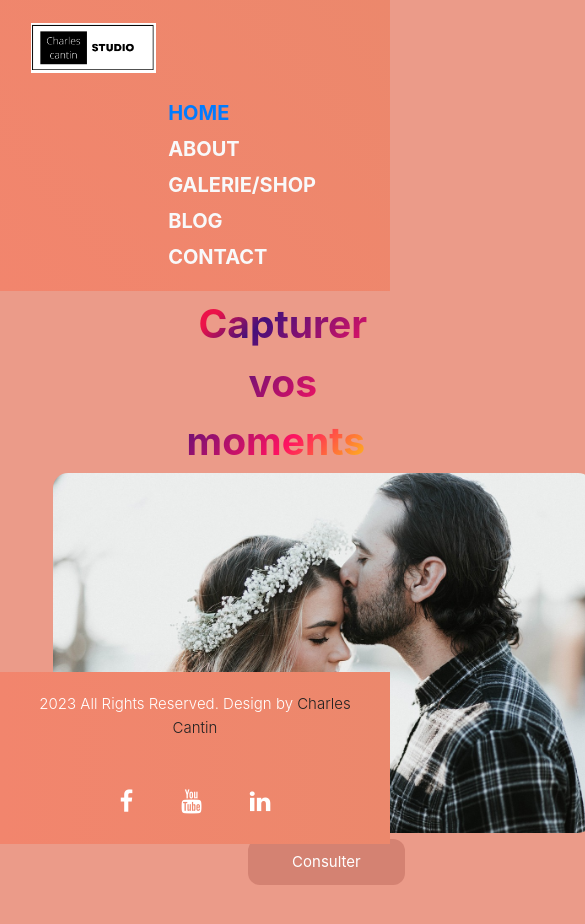
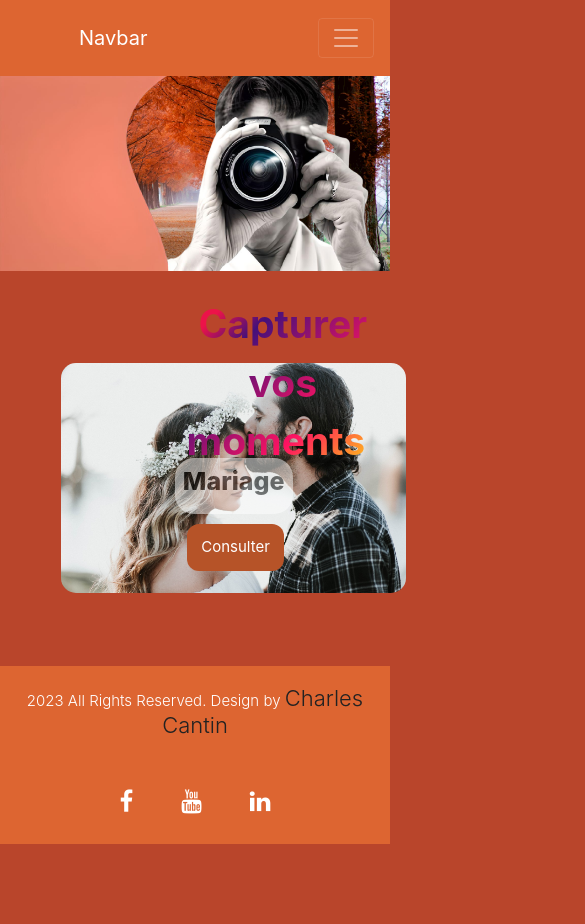
Before and after one commit to RACHID63/porte-folio1, a plain HTML site: page index.html in a window 390 px wide. Shown: the top 924 px of the page, 585 px wide, since content can reach past the window. After the commit the page ends 901 px from the top, so only its background shows below. Drawn offline with nearby package versions, Linux system fonts and the light colour scheme.

Commit message:
responsive réglage slider

```diff
--- a/Asset/layout/navbar.html
+++ b/Asset/layout/navbar.html
@@ -1,19 +1,16 @@
-
-
-
-        <nav id="navbar" class="navbar navbar-expand-lg navbar fixed-top">
-            <a class="navbar-brand ms-5" href="index.html"><img id="brand" src="/Asset/images/icones/logo.png"></a>
+<nav id="navbar" class="container-fluid navbar navbar-expand-lg navbar-dark ">
+    <a class="navbar-brand ml-5" href="Asset/images/icones/logo.png">Navbar</a>
     <button class="navbar-toggler" type="button" data-toggle="collapse" data-target="#navbarSupportedContent"
         aria-controls="navbarSupportedContent" aria-expanded="false" aria-label="Toggle navigation">
         <span class="navbar-toggler-icon"></span>
     </button>
-            <div class="collapse navbar-collapse d-flex justify-content-center " id="navbarSupportedContent">
+    <div class="collapse navbar-collapse " id="navbarSupportedContent">
         <ul class="navbar-nav ml-auto mr-5">
             <li class="nav-item active">
-                        <a class="font-weight-bold nav-link text-primary " href="index.html">Home</a>
+                <a class="font-weight-bold nav-link text-primary" href="index.html">Home</a>
             </li>
             <li class="nav-item">
-                        <a class="font-weight-bold   nav-link text-light text-light" href="about.html">About</a>
+                <a class="font-weight-bold nav-link text-light text-light" href="about.html">About</a>
             </li>
             <li class="nav-item">
                 <a class="font-weight-bold nav-link text-light" href="galerie.html">Galerie/shop</a>
@@ -26,6 +23,11 @@
                 <a class="font-weight-bold nav-link text-light" href="contact.html">Contact</a>
             </li>
         </ul>
-
+        <form class="form-inline my-2 my-lg-0 mr-5">
+            <input class="form-control mr-sm-2" type="search" placeholder="Search" aria-label="Search" />
+            <button class="btn btn-outline-success my-2 my-sm-0" type="submit">
+                Search
+            </button>
+        </form>
     </div>
 </nav>
--- a/Asset/persocss/animeEffet.css
+++ b/Asset/persocss/animeEffet.css
@@ -23,28 +23,27 @@
   .btn {
     animation: blink 2s infinite;
   }
+  /* flash lumineux buton galerie */
+
+  /* Mouvement galerie */
+
+  @keyframes moveLeft {
+    0% {
+      left:48vw;
+    }
+    100% {
+      left: 500px;
+    }
+  }
+
+   .flasPhoto, .carousel-control {
+    position: relative;
+    animation: moveLeft 2s linear; /* Durée et type d'animation */
+  }
+
+  /* Mouvement galerie */
 
   .lightbox .lb-caption {
     font-size: 20px; /* Remplacez 20px par la taille de police que vous souhaitez */
     color: #da6db2;
   }
-
-  banner_slider a.carousel-control-next
-
-  .apparaisse {
-    visibility: visible;
-  }
-
-  @keyframes moveLeft {
-    0% {
-      left:958px;
-    }
-    100% {
-      left: 450px;
-    }
-  }
-
-  .banner_img img {
-    position: relative;
-    animation: moveLeft 2s linear; /* Durée et type d'animation */
-  }
--- a/Asset/persocss/responsive.css
+++ b/Asset/persocss/responsive.css
@@ -1,8 +1,10 @@
-@media only screen and (min-width: 360px) and (max-width: 1100px) {
+@media only screen and (min-width: 360px) and (max-width: 600px) {
 
     body {
-        background-color:rgb(235, 155, 137) ;
+		width: 100vw;
+        background-color:rgb(185, 69, 43) ;
     }
+
   #app {
     margin: 0;
     /* font-size: 400px; */
@@ -13,61 +15,26 @@
     text-align: center;
     font-size: 10vw;
   }
+
   .carousel-inner {
-    width: 300%;
-    position: absolute;
-    top: 52vh;
-    left: 6vw;
-  }
+	width:200%;
+	position: absolute;
+	top: 30vh;
+	left: 8vw;
+}
 
-  /* .callnow_bt a {
-   padding-left: 2px;
-	width: 158px;
-	font-size: 11px;
-	color: white;
-	background-color: #d48272;
-	text-align: center;
-	padding: 2px;
-	border-radius: 8px;
-	height: 25px;
-	display: flex;
-} */
+
 
   #banner_slider a.carousel-control-next {
-      display: none;
-
-    }
-
-    #banner_slider a.carousel-control-prev {
-    display: none;
+	top: 53vh;
+	left: 30vw;
 
 }
 
-.banner_taital_main {
-	position: relative;
-	top: -4vh;
-	left: 0cqw;
-	width: 0%;
-	float: left;
-	flex-direction: column;
-	display: flex;
-	align-content: center;
-	align-items: center;
-	width: 50%;
-	text-align: center;
+#banner_slider a.carousel-control-prev {
+	top: 53vh;
+	left: 24vw;
+	background-color: rgb(240, 11, 11);
 }
 
-.banner_taital {
-	width: 100px;
-	font-size: 17px;
-	color: black;
-	font-weight: 800;
-	margin-left: 0px;
-	padding: 0px;
-	background-color: white;
-	height: 30px;
-	border-radius: 19px;
-	margin-bottom: 10px;
-}
-
-}
+.flasPhoto
--- a/Asset/persocss/style.css
+++ b/Asset/persocss/style.css
@@ -10,9 +10,11 @@
   transition: ease all 0.5s;
 }
 
-html {
-  scroll-behavior: smooth;
-}
+/* html {
+  /* scroll-behavior: smooth; */
+/* } */ */
+
+body
 
 h1,
 h2,
@@ -73,8 +75,10 @@ h6 a {
   opacity: 1;
 }
 
-button:focus {
-  outline: none;
+button, .btn {
+  color: whitesmoke;
+	font-weight: bold;
+  font-size:larger ;
 }
 
 ul,
@@ -93,6 +97,7 @@ p {
 }
 
 a {
+  font-size: 22px;
   color: #222222;
   text-decoration: none;
   outline: none !important;
@@ -177,7 +182,7 @@ button {
   /* font-size: 400px; */
   position: absolute;
   left: 17vw;
-  top: 68vh;
+  top: 31vh;
   text-align: center;
   font-size: 3vw;
   background-color: #b04935;
@@ -240,16 +245,7 @@ button {
   }
 }
 
-.header_section {
-  margin: 0;
-  padding: 0;
-  width: 100%;
-  float: left;
-  background-image: url(/Asset/images/fotor-ai-20231005131213.jpg);
-  background-size: 100%;
-  background-repeat: no-repeat;
-  animation: scaleAnimation 5s ; /* Ajoutez cette ligne pour l'animation */
-}
+/* zoom image de fond */
 
 @keyframes scaleAnimation {
   0% {
@@ -262,9 +258,18 @@ button {
   }
 }
 
+.header_section {
+  margin: 0;
+  padding: 0;
+  width: 100%;
+  float: left;
+  background-image: url(/Asset/images/fotor-ai-20231005131213.png);
+  background-size: 100%;
+  background-repeat: no-repeat;
+}
 
-#navbar {
-  background: linear-gradient(50deg, #f2856d, #ec886c);
+.navbar {
+  background: rgb(221, 101, 49);
 }
 
 .navbar-expand-lg .navbar-nav .nav-link {
@@ -272,12 +277,6 @@ button {
   font-size: 20px;
   border-radius: 5px;
   text-transform: uppercase;
-}
-.navbar-light .navbar-nav .active > .nav-link,
-.navbar-light .navbar-nav .nav-link.active,
-.navbar-light .navbar-nav .nav-link.show,
-.navbar-light .navbar-nav .show > .nav-link {
-  color: red;
 }
 
 .navbar-brand {
@@ -290,21 +289,11 @@ img#brand {
   border-radius: 0px;
 }
 
-/* @keyframes flashEffect {
-  0%,
-  100% {
-    opacity: 1;
-  }
-  50% {
-    opacity: 0.3;
-  }
-} */
-
 .carousel-inner {
-  width: 50%;
-  position: absolute;
-  top:30vh;
-  left: 16vw;
+	width: 50%;
+	position: absolute;
+	top: 30vh;
+	left: 8vw;
 }
 
 .flasPhoto {
@@ -328,6 +317,7 @@ img#brand {
   align-items: center;
   width: 50%;
   text-align: center;
+
 }
 
 .banner_taital {
@@ -336,11 +326,12 @@ img#brand {
   color: black;
   font-weight: 800;
   margin-left: 0px;
-  padding: 12px;
+  padding: 8px;
   background-color: white;
   height: 56px;
   border-radius: 19px;
   margin-bottom: 10px;
+  opacity: 0.5;
 }
 
 .tasty_text {
@@ -359,33 +350,10 @@ img#brand {
   margin: 0px;
 }
 
-.btn_main {
-  width: 56%;
-  height: 78px;
-  margin-left: 0px;
-  padding-top: 0px;
-}
-
-.about_bt {
-  width: 175px;
-  float: left;
-}
-
-.about_bt a {
-  width: 100%;
-  float: left;
-  font-size: 18px;
-  background-color: #b04935;
-  color: #fefefd;
-  text-align: center;
-  padding: 12px;
-  border-radius: 5px;
-}
-
-.about_bt a:hover {
+/* .about_bt a:hover {
   color: #f4eae8;
   background-color: black;
-}
+} */
 
 .callnow_bt {
   width: 104%;
@@ -400,7 +368,7 @@ img#brand {
   float: left;
   font-size: 15px;
   color: white;
-  background-color: #d48272;
+  background-color: rgb(182, 83, 40);
   text-align: center;
   padding: 12px;
   /* margin-left: 100px; */
@@ -413,15 +381,16 @@ img#brand {
 }
 
 #banner_slider a.carousel-control-prev {
-  top: 24vh;
-  left: 26vw;
+	top: 14vh;
+	left: 1vw;
+	background: none;
 }
 
 #banner_slider a.carousel-control-next {
-  top: 24vh;
-  left: 30vw;
-  color: #fefefd;
-  background-color: #4a4949;
+	top: 14vh;
+	left: 20vw;
+	color: black;
+	background: none;
 }
 
 #banner_slider .carousel-control-next,
@@ -450,12 +419,13 @@ img {
   border-radius: 15px;
 }
 
-/* banner section end */
-
-
 footer {
   box-sizing: border-box;
-  background: linear-gradient(to right, #f2856d, #ec886c);
+
+}
+
+#footer {
+  background-color:rgb(221, 101, 49) ;
 }
 
 .address_text {
--- a/Asset/persojs/javascript.js
+++ b/Asset/persojs/javascript.js
@@ -28,6 +28,7 @@ $(window).on('load', function () {
 });
 
 
+
 window.onload = function() {
     var navbar = document.getElementById('navbar');
     if (window.location.href.indexOf('index') > -1) {
@@ -36,6 +37,15 @@ window.onload = function() {
         navbar.style.background = 'green';
     }
 }
+window.onload = function() {
+    var navbar = document.getElementById('navbar');
+    if (window.location.href.indexOf('index') > -1) {
+        navbar.style.background = 'blue';
+    } else if (window.location.href.indexOf('galerie') > -1) {
+        navbar.style.background = 'green';
+    }
+}
+
 
 
 
--- a/index.html
+++ b/index.html
@@ -19,7 +19,7 @@
    <link rel="stylesheet" href="https://stackpath.bootstrapcdn.com/bootstrap/4.3.1/css/bootstrap.min.css">
 
    <!-- lightbox css -->
-   <link rel="stylesheet" href="node_modules/lightbox2/dist/css/lightbox.min.css">
+   <!-- <link rel="stylesheet" href="node_modules/lightbox2/dist/css/lightbox.min.css"> -->
    <!-- style css -->
    <link rel="stylesheet" href="/asset/persocss/style.css">
    <link rel="stylesheet" href="Asset/persocss/animeEffet.css">
@@ -49,6 +49,12 @@
                            <div class="col-md-6 d-flex align-items-center justify-content-center  flasPhoto  ">
                               <div class="banner_img">
                                  <img src="/Asset/images/mariage/love-2587456_1280.jpg">
+                                 <a class="carousel-control-prev" href="#banner_slider" role="button" data-slide="prev">
+                                    <i class="fa fa-arrow-left"></i>
+                                 </a>
+                                 <a class="carousel-control-next" href="#banner_slider" role="button" data-slide="next">
+                                    <i class="fa fa-arrow-right"></i>
+                                 </a>
                               </div>
                            </div>
                            <div class="col-md-6 d-flex align-items-center justify-content-center flasPhoto">
@@ -63,12 +69,7 @@
                         </div>
                      </div>
                   </div>
-                  <a class="carousel-control-prev" href="#banner_slider" role="button" data-slide="prev">
-                     <i class="fa fa-arrow-left"></i>
-                  </a>
-                  <a class="carousel-control-next" href="#banner_slider" role="button" data-slide="next">
-                     <i class="fa fa-arrow-right"></i>
-                  </a>
+
                </div>
                <div id="app"></div>
             </div>
@@ -77,24 +78,13 @@
       </div>
    </div>
    <div id="footer"></div>
-   <!-- <div class="client_section">
-      </div> -->
-   <!-- copyright section end -->
-   <!-- Javascript files-->
-   <!-- <script src="https://ajax.googleapis.com/ajax/libs/jquery/3.5.1/jquery.min.js"></script> -->
    <script src="node_modules/jquery/dist/jquery.js"></script>
     <script src="/Asset/persojs/jquery.min.js"></script>
-    <!-- <script src="Asset/persojs/jquery-3.7.1.min.js"></script> -->
-    <!-- <script src="https://code.jquery.com/jquery-3.6.0.min.js" integrity="sha384-cTbI6OVHY7y7tZHe+YbJx18zUqdI/FaYRlo2E+9tt7IzqEV2Q4hBj1bc4YpSYBxt" crossorigin="anonymous"></script> -->
-    <!-- <script src="https://code.jquery.com/jquery-3.3.1.slim.min.js"></script> -->
     <script src="https://cdnjs.cloudflare.com/ajax/libs/popper.js/1.14.7/umd/popper.min.js"></script>
     <script src="https://stackpath.bootstrapcdn.com/bootstrap/4.3.1/js/bootstrap.min.js"></script>
    <script src="https://unpkg.com/typewriter-effect@latest/dist/core.js"></script>
    <script src="../asset/persojs/textDefile.js"></script>
    <script src="Asset/persojs/javascript.js"></script>
-
-   <!-- sidebar -->
-   <!-- <script src="js/custom.js"></script> -->
 </body>
 
 </html>
```
Also changed, not shown: galerie.html (+8 -9 lines), Asset/images/fotor-ai-20231005131213.png (added). Lines whose indentation alone changed are shown as unchanged.
